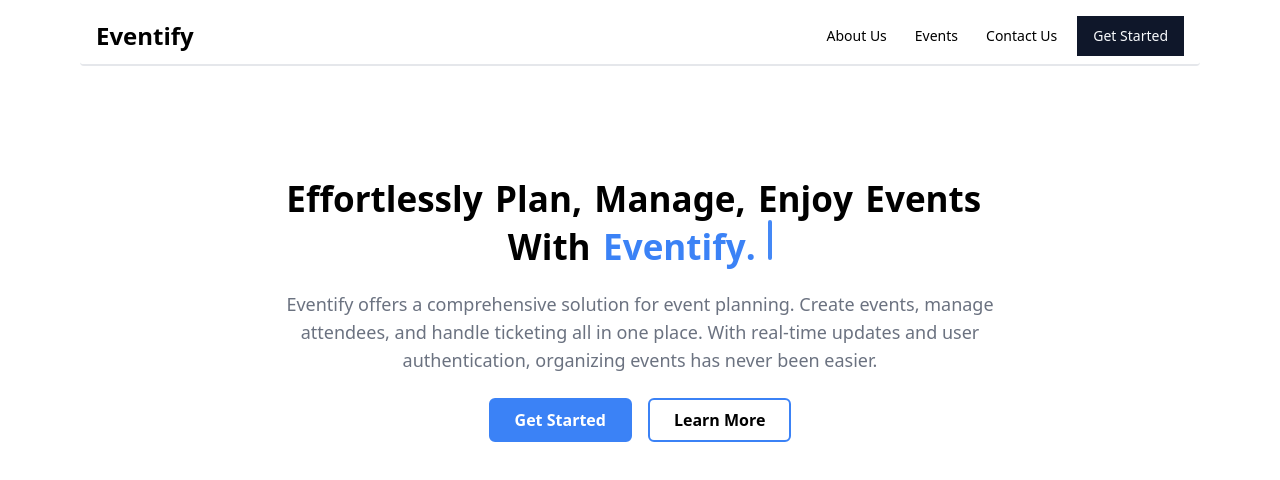
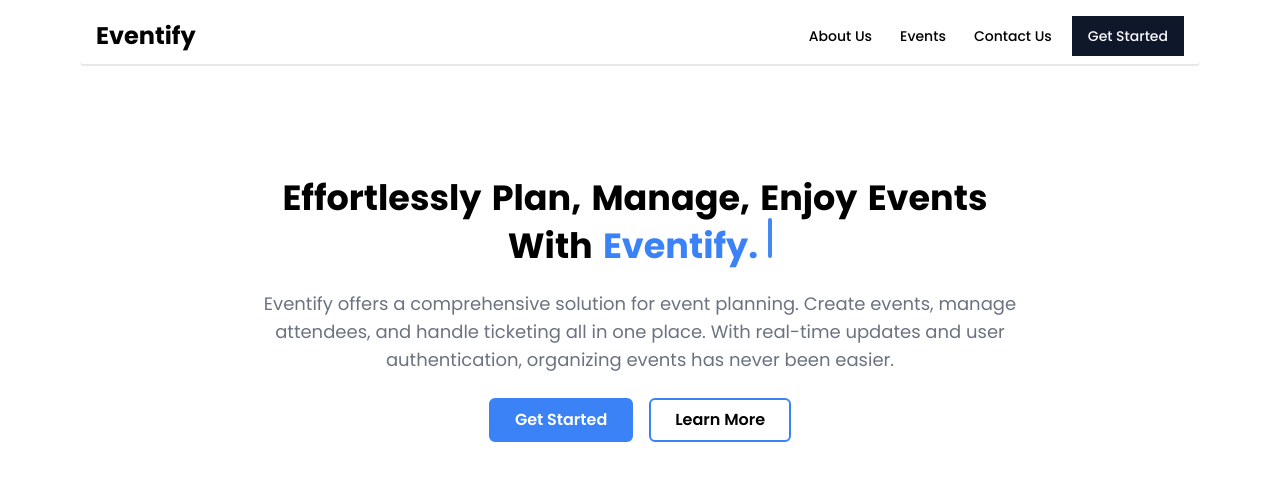
Before and after one commit to Ashakour1/Eventify, a React (Vite) app in the folder client/: page / in a window 1280 px wide. Shown: the top 480 px of the page. Built offline with nearby package versions, Linux system fonts and the light colour scheme.

Commit message:
Update font-family in App.css to use "Poppins" for all elements

```diff
--- a/client/src/App.css
+++ b/client/src/App.css
@@ -1,3 +1,9 @@
+@import url("https://fonts.googleapis.com/css2?family=Poppins:wght@300;400;500;600;700&display=swap");
+
+* {
+  font-family: "Poppins", sans-serif;
+}
+
 @tailwind base;
-  @tailwind components;
-  @tailwind utilities;
+@tailwind components;
+@tailwind utilities;
```
